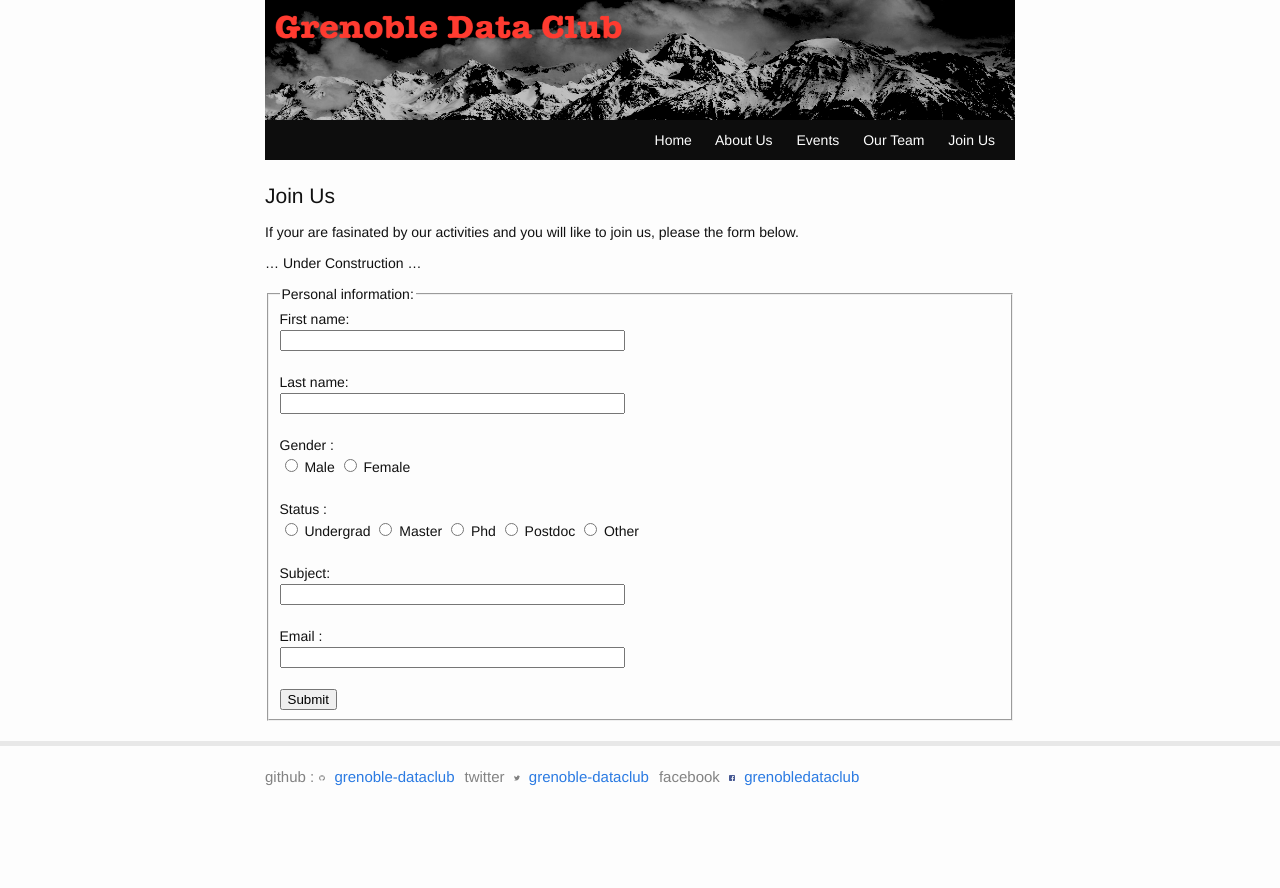
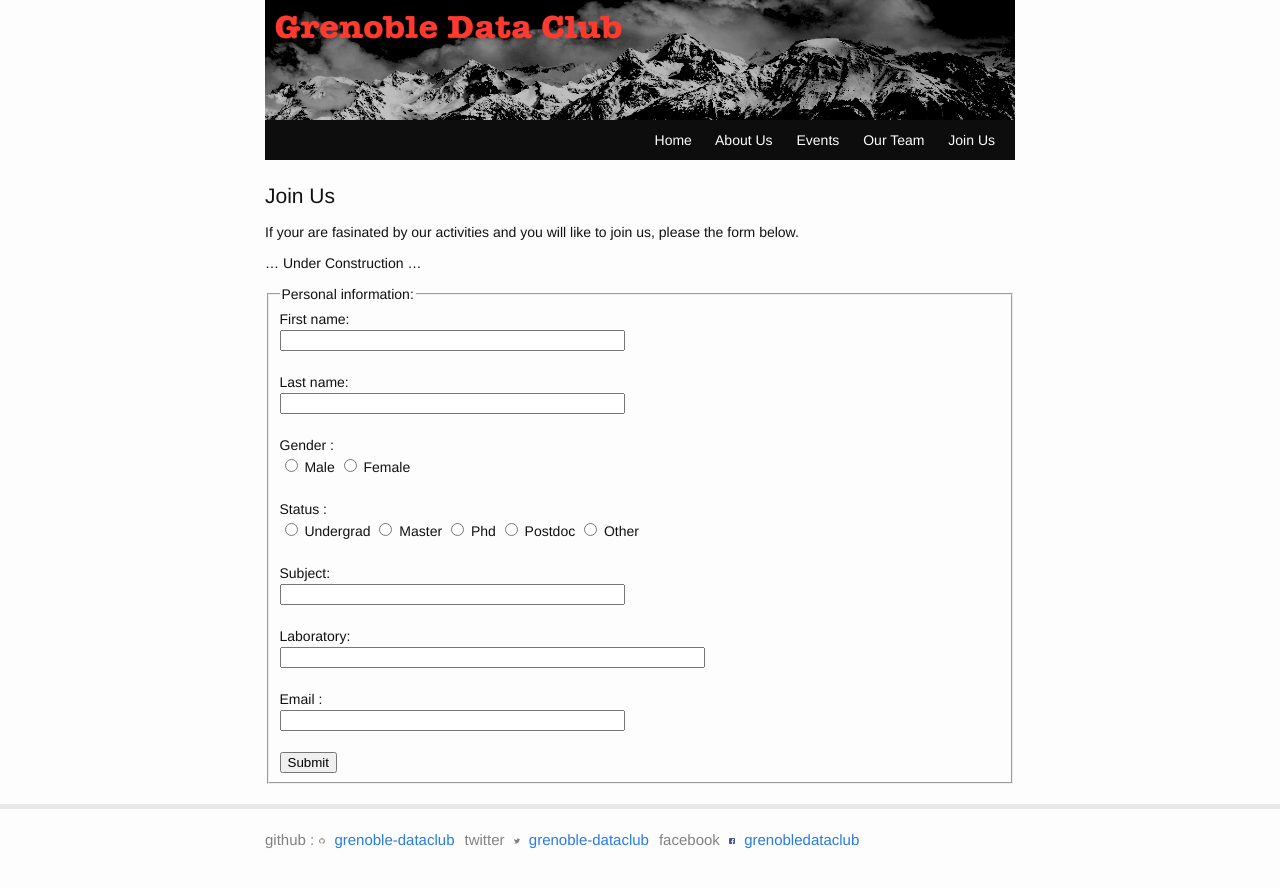
Before and after one commit to grenoble-dataclub/grenoble-dataclub.github.io, a Jekyll site: the page built from m_joinus.md, in a window 1280 px wide. Shown: the top 888 px of the page. Built offline with Jekyll 4.4.1, drawn with Linux system fonts in a browser that asks for light colours.

Commit message:
include laboratory in form

```diff
--- a/m_joinus.md
+++ b/m_joinus.md
@@ -33,6 +33,9 @@ Status : <br>
 Subject:<br>
 <input type="text" name="courseofstudy" size="40"><br><br>
 
+Laboratory:<br>
+<input type="text" name="laboratory" size="50"><br><br>
+
 Email :<br>
 <input type="text" name="email" size="40"><br>
 <br>
```
